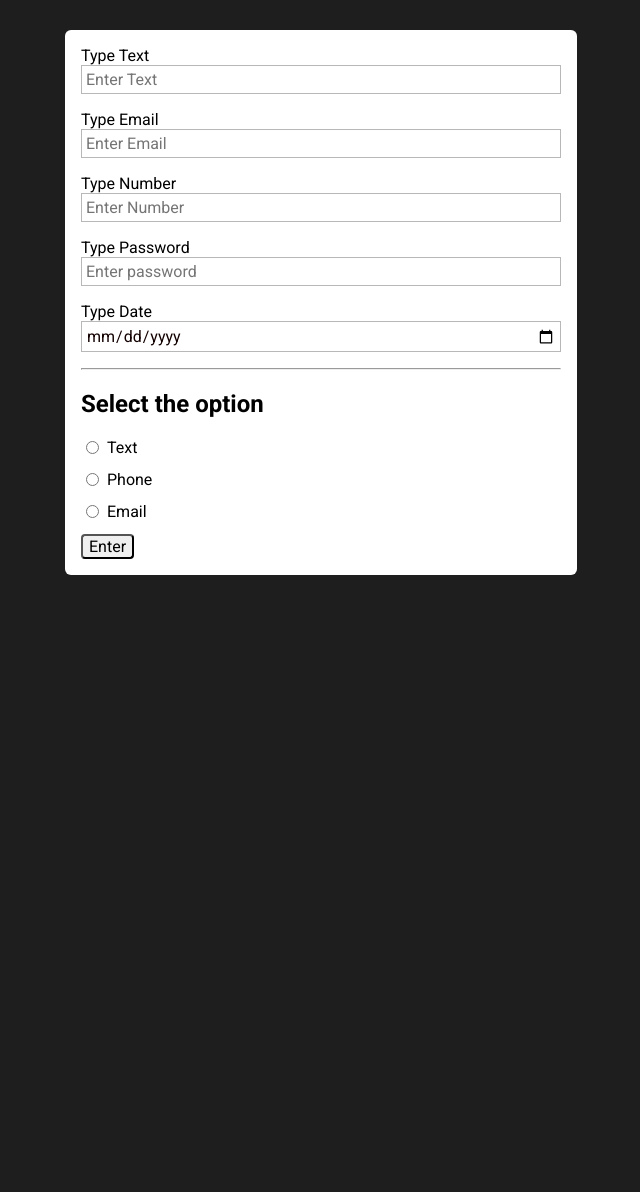
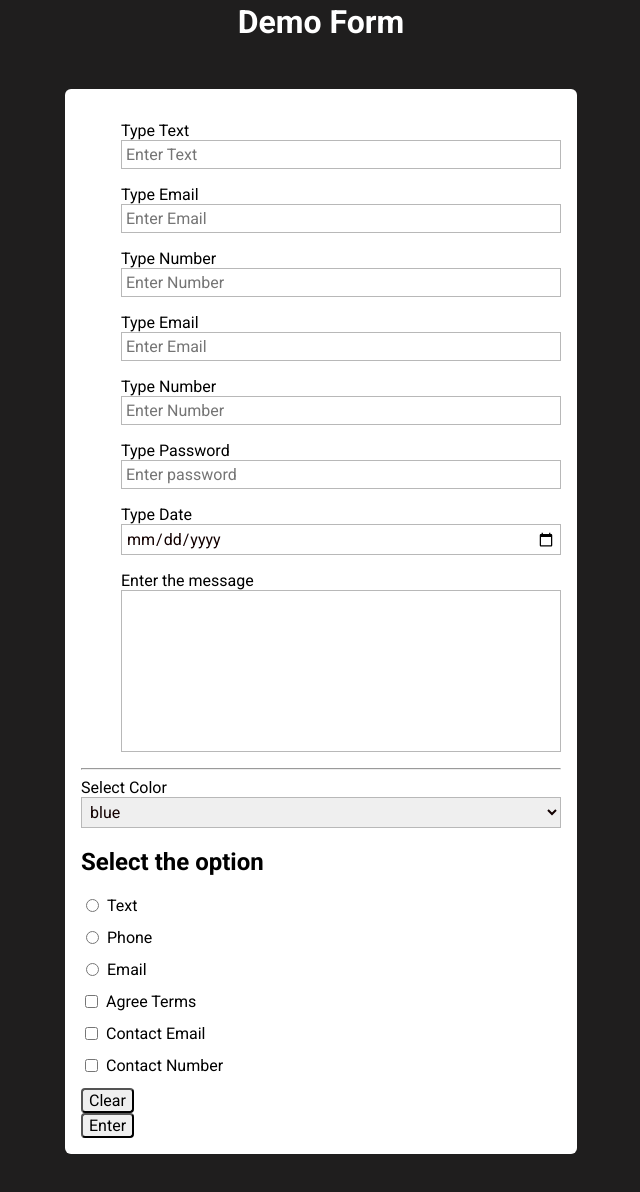
Before and after one commit to tejaschinni/Web-Development-learning, a plain HTML site: page 09_Adding_Forms_To_Website/index.html in a window 1280 px wide. Shown: the part 18-1210 px from the top of the page, without its empty margins (319-959 px from the left). Before the commit the page ends 800 px from the top, so only its background shows below. Drawn offline with Linux system fonts and the light colour scheme.

Commit message:
form section

```diff
--- /dev/null
+++ b/09_Adding_Forms_To_Website/contact.html
@@ -0,0 +1,75 @@
+<!DOCTYPE html>
+<html lang="en">
+<head>
+    <meta charset="UTF-8">
+    <meta name="viewport" content="width=device-width, initial-scale=1.0">
+  <link href="https://fonts.googleapis.com/css2?family=Roboto:ital,wght@0,100..900;1,100..900&display=swap"
+    rel="stylesheet" />
+  <link rel="stylesheet" href="contact_css.css" />
+    <title>Contact Us</title>
+</head>
+<body>
+    <header>
+        <h1>Contact Us</h1>
+    </header>
+    <main>
+        <form action="/09_Adding_Forms_To_Website/" method="GET">
+            <section>
+                <h2>How can we help you?</h2>
+                <ul>
+                    <li>
+                        <label for="username">Your Name</label>
+                        <input type="text" id="username" name="username" placeholder="Enter your name" required />
+                    </li>
+                    <li>
+                        <label for="email">Your Email</label>
+                        <input type="email" id="email" name="email" placeholder="Enter your email" required />
+                    </li>
+                    <li>
+                        <label for="phonenumber">Your Phone Number</label>
+                        <input type="tel" id="phonenumber" name="phonenumber" placeholder="Enter your phone number" required minlength="5" />
+                    </li>
+                    <li>
+                        <label for="message">Your Message</label>
+                        <textarea name="message" id="message" placeholder="Enter your message" required rows="6" minlength="10" maxlength="100"></textarea>
+                    </li>
+                </ul>
+            </section>
+            <section>
+                <label for="feedback">How did you find us?</label>
+                <select name="feedback" id="feedback" required>
+                    <option value="search">Web Search</option>
+                    <option value="social">Social Media</option>
+                    <option value="friend">Friend/Colleague</option>
+                    <option value="other">Other</option>
+                </select>
+            </section>
+            <section>
+                <h2>How should we reply?</h2>
+                <ul>
+                    <li class="inline-control">
+                        <input type="radio" name="reply" id="reply-phone" value="phone" required >
+                        <label for="reply-phone">Call me</label>
+                    </li>
+                    <li class="inline-control">
+                        <input type="radio" name="reply" id="reply-email" value="email" required>
+                        <label for="reply-email">Email me</label>
+                    </li>
+                    <li class="inline-control">
+                        <input type="radio" name="reply" id="reply-none" value="none" required>
+                        <label for="reply-none">Don't Reply</label>
+                    </li>
+                </ul>
+            </section>
+            <section class="inline-control">
+                <input type="checkbox" id="terms" name="terms" required>
+                <label for="terms">Accept Terms</label>
+            </section>
+            <section>
+                <button type="reset">Clear</button>
+                <button type="submit">Submit</button>
+            </section>
+        </form>
+    </main>
+</body>
+</html>
--- /dev/null
+++ b/09_Adding_Forms_To_Website/contact_css.css
@@ -0,0 +1,74 @@
+body {
+    background-color: rgb(58, 171, 227);
+    font-family: 'Roboto', sans-serif;
+}
+
+h1 {
+    text-align: center;
+    margin: 2rem;
+}
+
+form {
+    width: 40rem;
+    background-color: white;
+    margin: auto;
+    padding: 1rem;
+    box-shadow: 0 2px 8px rgba(0, 0, 0, 0.2);
+    border-radius: 6px;
+}
+
+section {
+    margin-bottom: 1rem;
+
+}
+
+ul {
+    list-style: none;
+    padding: 0;
+    margin: 0;
+}
+
+label {
+    color: blue;
+    display: block;
+    margin: 0.5rem 0;
+}
+
+input,textarea, select {
+    font: inherit;
+    padding: 0.5rem;
+    border: 1px solid gray;
+    width: 100%;
+    display: block;
+    border-radius:4px;
+    box-sizing: border-box;
+}
+textarea {
+    resize: none;
+}
+
+input:focus, textarea:focus {
+    background-color: rgb(163, 212, 237);
+}
+
+button {
+    font: inherit;
+    border: 1px solid lightblue;
+    padding: 0.5rem 1.5rem;
+    border-radius: 4px;
+    cursor: pointer;
+
+}
+
+.inline-control {
+    display: flex;
+}
+
+.inline-control label {
+    margin: 0;
+    margin-left: 0.5rem;
+}
+
+.inline-control input {
+    width: auto;
+}
--- a/09_Adding_Forms_To_Website/index.html
+++ b/09_Adding_Forms_To_Website/index.html
@@ -1,77 +1,111 @@
 <!DOCTYPE html>
 <html lang="en">
+
 <head>
   <meta charset="UTF-8" />
   <meta name="viewport" content="width=device-width, initial-scale=1.0" />
-    <link
-      href="https://fonts.googleapis.com/css2?family=Roboto:ital,wght@0,100..900;1,100..900&display=swap"
-      rel="stylesheet"
-    />
+  <link href="https://fonts.googleapis.com/css2?family=Roboto:ital,wght@0,100..900;1,100..900&display=swap"
+    rel="stylesheet" />
   <link rel="stylesheet" href="styles.css" />
   <title>HTML Forms</title>
 </head>
+
 <body>
+  <header>
+    <h1>Demo Form</h1>
+  </header>
+  <main>
     <form action="/09_Adding_Forms_To_Website/" method="GET">
+      <section>
+        <ul>
+          <li>
             <label for="name">Type Text</label>
-      <input
-        type="text"
-        name="typeText"
-        id="textType"
-        placeholder="Enter Text"
-      />
+            <input type="text" name="typeText" id="textType" placeholder="Enter Text"  required/>
+          </li>
+          <li>
+            <label for="name">Type Email</label>
+            <input type="email" name="typeEmail" id="emailType" placeholder="Enter Email" />
+          </li>
 
+          <li></li>
+          <label for="name">Type Number</label>
+          <input type="number" name="typeNumber" step="1" id="numberType" placeholder="Enter Number" />
+          </li>
+          <li>
             <label for="name">Type Email</label>
-      <input
-        type="email"
-        name="typeEmail"
-        id="emailType"
-        placeholder="Enter Email"
-      />
+            <input type="email" name="typeEmail" id="emailType" placeholder="Enter Email" required  />
+          </li>
+          <li>
+            <label for="name">Type Number</label>
+            <input type="number" name="typeNumber" step="1" id="numberType" placeholder="Enter Number" required min="18" />
+          </li>
+          <li>
+            <label for="name">Type Password</label>
+            <input type="password" name="typePassword" id="passwordType" placeholder="Enter password" required minlength="6" />
+          </li>
+        </ul>
+      </section>
 
-      <label for="name">Type Number</label>
-      <input
-        type="number"
-        name="typeNumber"
-        step="1"
-        id="numberType"
-        placeholder="Enter Number"
-      />
+      <section>
+        <ul>
+          <li>
+            <label for="name">Type Date</label>
+            <input type="date" name="typeDate" id="dateType" placeholder="Select Date" required min="1921-01-01" max="2025-01-01" />
+          </li>
+          <li>
+            <label for="message">Enter the message</label>
+            <textarea name="msg" id="message" rows="8"></textarea>
+          </li>
+        </ul>
+      </section>
 
-      <label for="name">Type Password</label>
-      <input
-        type="password"
-        name="typePassword"
-        id="passwordType"
-        placeholder="Enter password"
-      />
-
-      <label for="name">Type Date</label>
-      <input
-        type="date"
-        name="typeDate"
-        id="dateType"
-        placeholder="Select Date"
-      />
       <hr />
+      <section>
+        <label for="colorFv">Select Color</label>
+        <select name="favColor" id="colorFv">
+          <option value="1">blue</option>
+          <option value="2">red</option>
+          <option value="3">green</option>
+        </select>
 
         <h2>Select the option</h2>
 
         <div class="from-inline">
-        <input type="radio" name="inputType" id="text" value="1" />
+          <input type="radio" name="inputType" id="text" value="1" required />
           <label for="text">Text</label>
         </div>
 
         <div class="from-inline">
-        <input type="radio" name="inputType" id="phone" value="2" />
+          <input type="radio" name="inputType" id="phone" value="2" required />
           <label for="phone">Phone</label>
         </div>
 
         <div class="from-inline">
-        <input type="radio" name="inputType" id="emailid" value="13 />
+          <input type="radio" name="inputType" id="emailid" value="13" required />
           <label for="emailid">Email</label>
         </div>
+        <div class="from-inline">
+          <input type="checkbox" id="agree-terms" name="agree" />
+          <label for="agree-terms">Agree Terms</label>
+        </div>
 
+        <div class="from-inline">
+          <input type="checkbox" id="contact-email" name="contact" value="email" />
+          <label for="contact-email">Contact Email</label>
+        </div>
+
+        <div class="from-inline">
+          <input type="checkbox" id="contact-number" name="contact" value="number" />
+          <label for="contact-number">Contact Number</label>
+        </div>
+      </section>
+
+      <section>
+        <button type="reset">Clear</button>
         <button>Enter</button>
+      </section>
     </form>
+  </main>
 </body>
+
 </html>
--- a/09_Adding_Forms_To_Website/styles.css
+++ b/09_Adding_Forms_To_Website/styles.css
@@ -2,6 +2,11 @@ body {
     background-color: rgb(31,30,30);
     font-family: 'Roboto', sans-serif;
     /* margin: 8rem; */
+}
+
+h1 {
+    text-align: center;
+    color: rgb(255, 255, 255);
 }
 
 form {
@@ -10,14 +15,21 @@ form {
     background-color: rgb(255,255,255);
     padding: 1rem;
     border-radius: 6px;
+}
 
+ul {
+    list-style: none;
 }
 
 label {
     margin-bottom: 0.5rem;
 }
 
-input {
+textarea {
+    resize: none;
+}
+
+input, textarea,select {
     width: 100%;
     display: block;
     margin-bottom: 1rem;
@@ -28,7 +40,7 @@ input {
     color: rgb(19, 1, 1);
 }
 
-input:focus {
+input:focus, textarea:focus {
     background-color: blue;
     color: blanchedalmond;
 }
```
Lines whose indentation alone changed are shown as unchanged.
